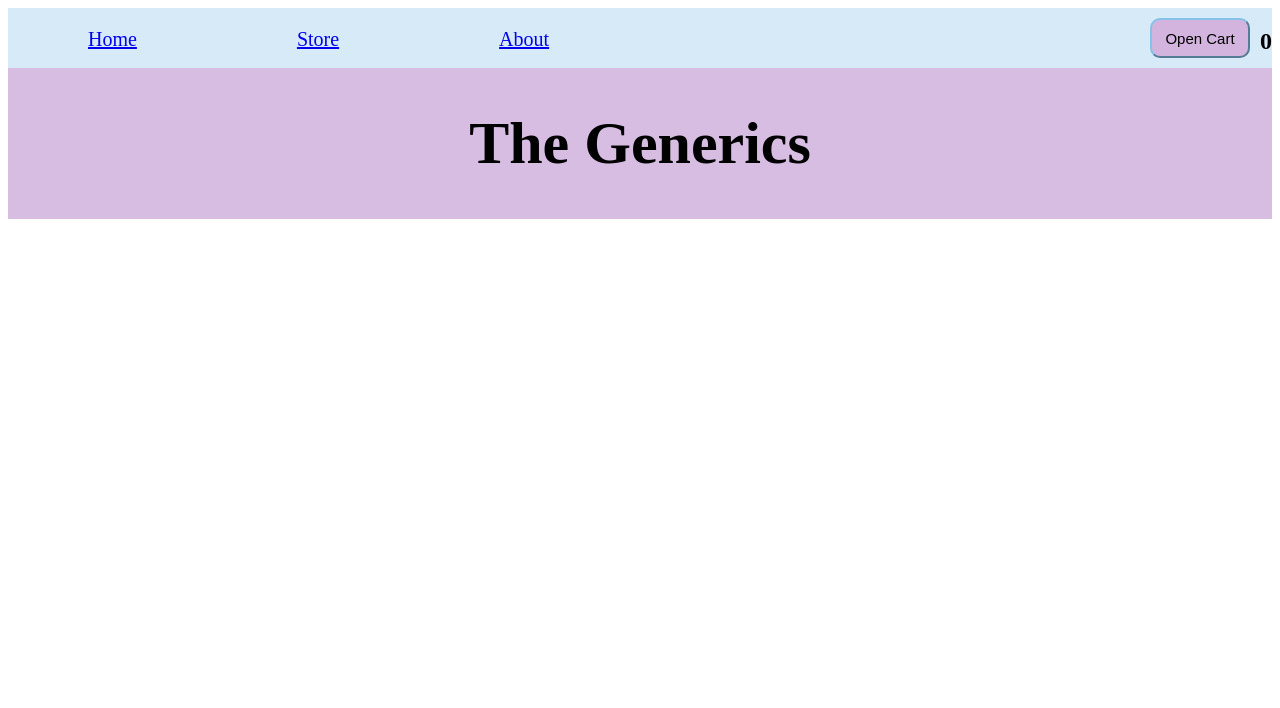
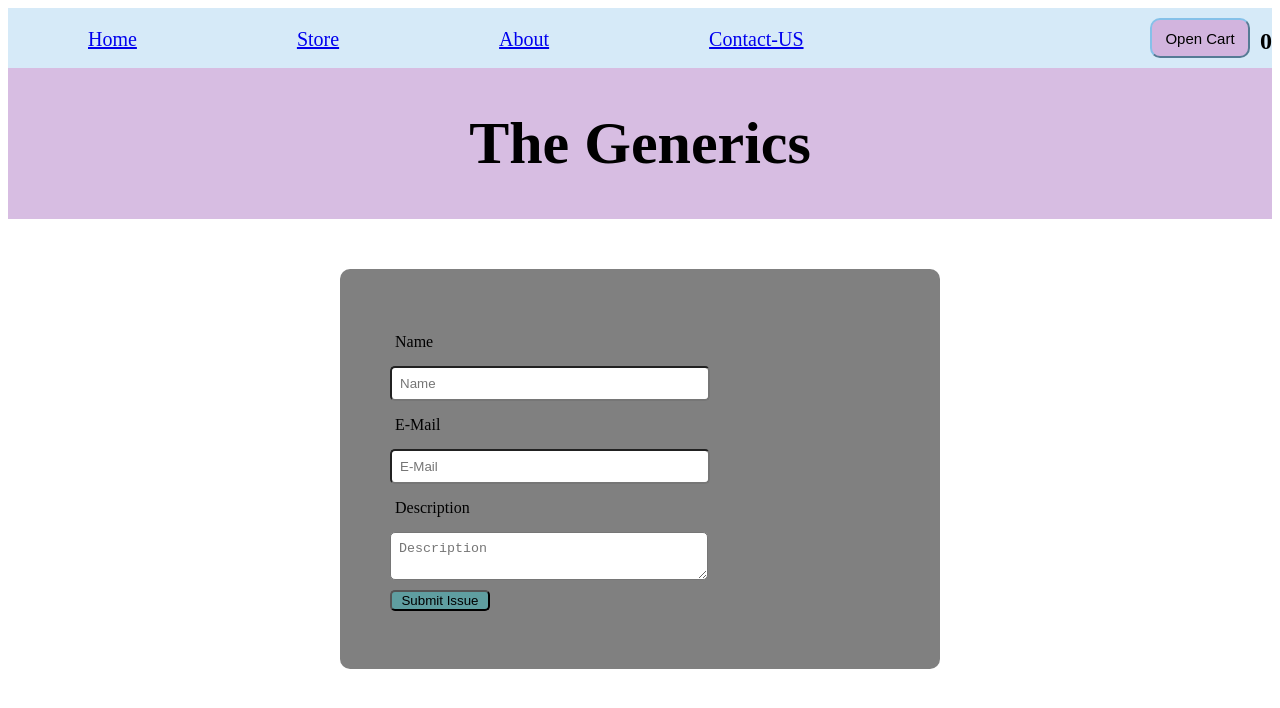
Before and after one commit to shoeb7558/E-Commerce_application, a React (Vite) app: page /ContactUS in a window 1280 px wide. Shown: the top 708 px of the page. Built offline with nearby package versions, Linux system fonts and the light colour scheme.

Commit message:
Updated Contact Us page for new Issue

```diff
--- a/src/App.jsx
+++ b/src/App.jsx
@@ -5,6 +5,7 @@ import Header_Element from './components/Header_Element';
 import About from './About/About';
 import Home from './Home/Home';
 import Cards from './Cards/Cards';
+import ContactUs from './ContactUS/ContactUs';
 
 function App() {
   const productsArr = [
@@ -63,6 +64,7 @@ function App() {
           <Route path="/about" element={<About />} />
           <Route path="/home" element={<Home />} />
           <Route path="/" element={<Cards datatransfer={productsArr} addToCart={addToCart} /> }/>
+          <Route path="/ContactUS" element={<ContactUs/>}/>
         </Routes>
         {/* <Cards datatransfer={productsArr} addToCart={addToCart} /> */}
       </div>
--- /dev/null
+++ b/src/ContactUS/ContactUSModule.css
@@ -0,0 +1,22 @@
+.div2{
+    justify-content: center;
+    text-align: center;
+    display: flex;
+}
+
+.form1{
+    background-color: gray;
+    margin: 50px;
+    height: 300px;
+    padding: 50px;
+    text-align: left;
+
+}
+
+.Labels1{
+    padding: 5px;
+}
+.input1{
+    margin-bottom: 10px;
+    padding: 8px;
+}
--- /dev/null
+++ b/src/ContactUS/ContactUs.jsx
@@ -0,0 +1,91 @@
+import React, { useState } from 'react';
+import './contactUSModule.css';
+
+function ContactUs() {
+  const [formData, setFormData] = useState({
+    name: '',
+    email: '',
+    description: '',
+  });
+
+  const handleChange = (e) => {
+    setFormData({
+      ...formData,
+      [e.target.id]: e.target.value,
+    });
+  };
+
+  const handleSubmit = async (e) => {
+    e.preventDefault();
+
+    try {
+      const response = await fetch('https://react-http-3e2dc-default-rtdb.firebaseio.com/Issues.json', {
+        method: 'POST',
+        headers: {
+          'Content-Type': 'application/json',
+        },
+        body: JSON.stringify(formData),
+      });
+
+      if (!response.ok) {
+        throw new Error('Server error');
+      }
+
+      // Handle success, e.g., show a success message
+      console.log('Form submitted successfully');
+    } catch (error) {
+      // Handle errors, e.g., show an error message
+      console.error('Error submitting form:', error.message);
+    }
+  };
+
+  return (
+    <div>
+      <div className='div2'>
+        <form className='form1' onSubmit={handleSubmit}>
+          <label htmlFor="name" className='Labels1'>
+            Name
+          </label>
+          <input
+            id="name"
+            placeholder="Name"
+            className='input1'
+            value={formData.name}
+            onChange={handleChange}
+            required
+          />
+
+          <label htmlFor="email" className='Labels1'>
+            E-Mail
+          </label>
+          <input
+            id="email"
+            placeholder="E-Mail"
+            className='input1'
+            value={formData.email}
+            onChange={handleChange}
+            required
+          />
+
+          <label htmlFor="description" className='Labels1'>
+            Description
+          </label>
+          <textarea
+            id="description"
+            placeholder="Description"
+            className='input1'
+            value={formData.description}
+            onChange={handleChange}
+            required
+          />
+
+          <button type="submit" className='submitbutton'>
+            Submit Issue
+          </button>
+        </form>
+      </div>
+    </div>
+  );
+}
+
+export default ContactUs;
--- a/src/components/Header_Element.jsx
+++ b/src/components/Header_Element.jsx
@@ -3,6 +3,7 @@
 import './Header_ElementModule.css';
 import Cart from '../cart/Cart';
 import { Link } from 'react-router-dom';
+
 
 function Header_Element({ itemsincart, openCart, closeCart, isCartOpen,cartItems  }) {
   return (
@@ -17,6 +18,9 @@ function Header_Element({ itemsincart, openCart, closeCart, isCartOpen,cartItems
 
         <Link to='/about' className='labels'>
           About
+        </Link>
+        <Link to='/ContactUs' className='labels'>
+          Contact-US
         </Link>
 
         <button className='cartbutton' onClick={openCart}>
```
